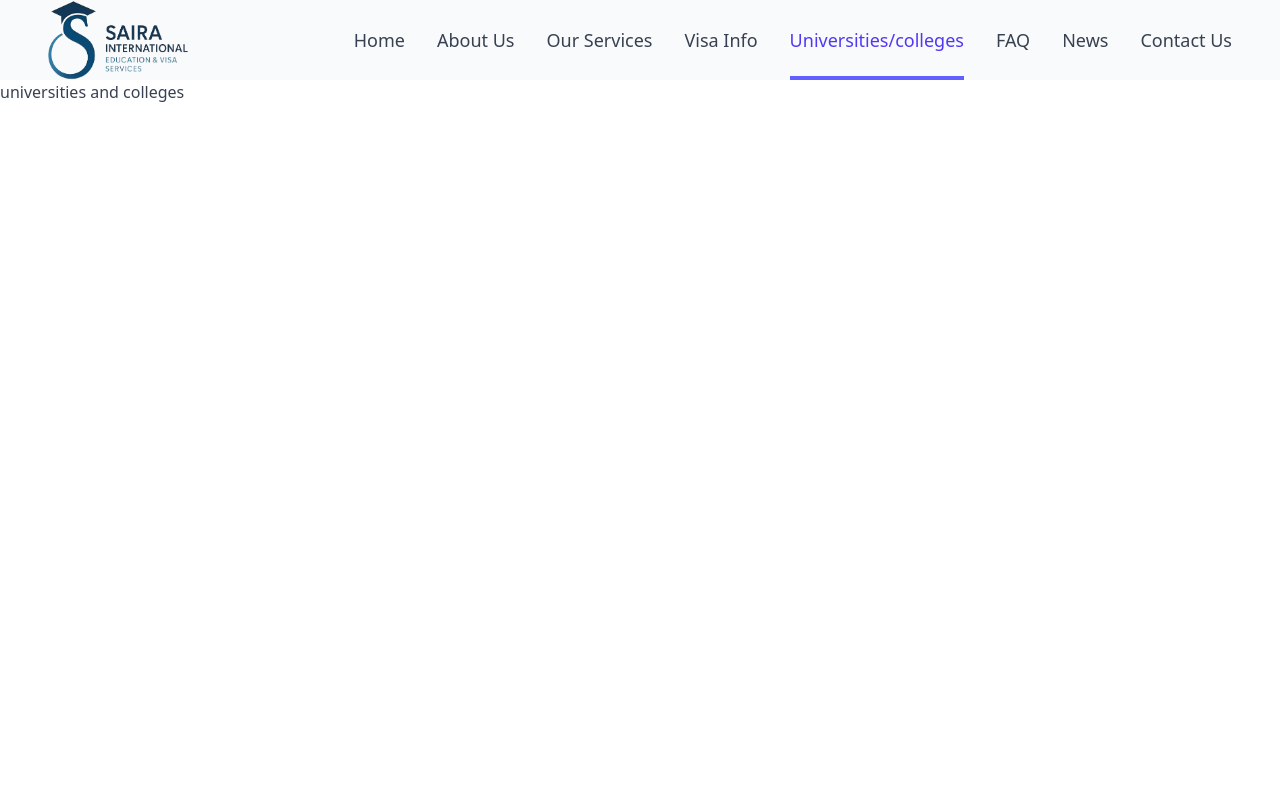
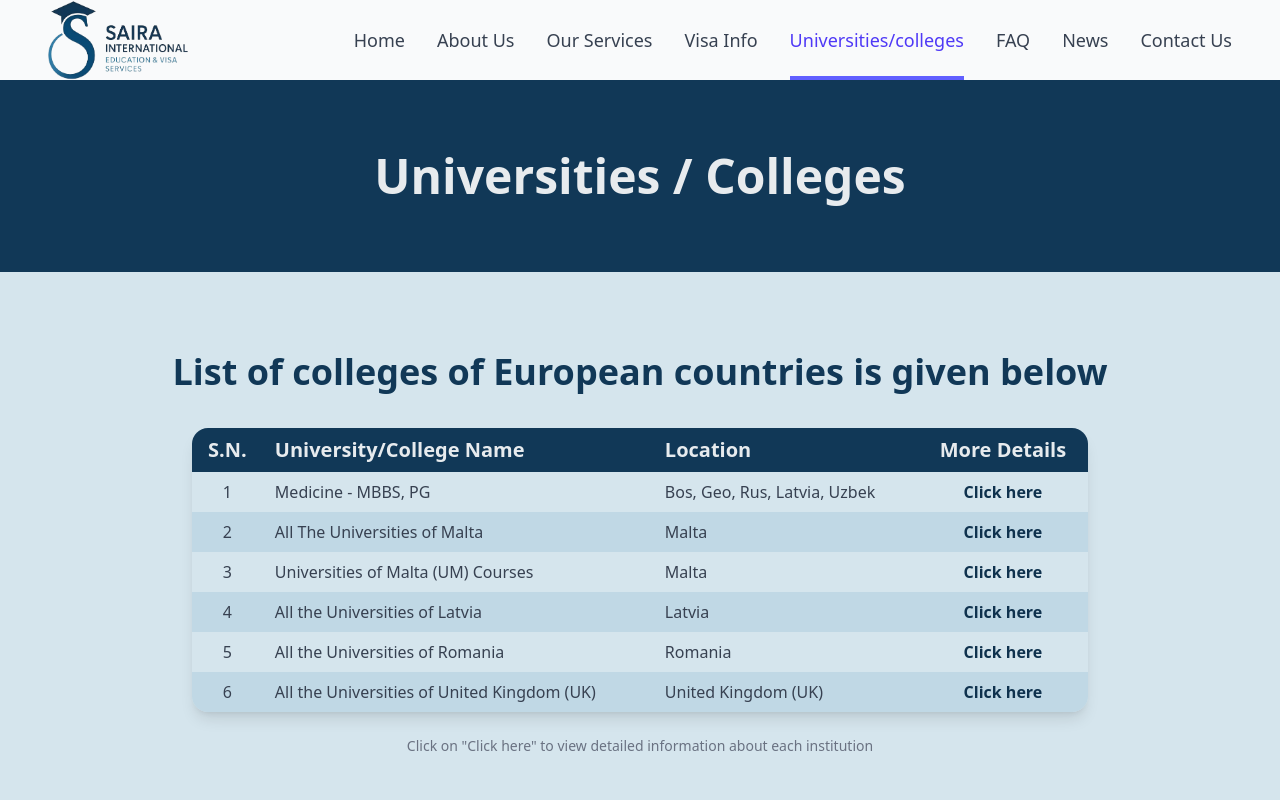
Before and after one commit to chiranjivi2/Saira-International-Frontend, a React (Vite) app: page /universities in a window 1280 px wide. Shown: the top 800 px of the page. Built offline with nearby package versions, Linux system fonts and the light colour scheme.

Commit message:
build universities/colleges page

```diff
--- /dev/null
+++ b/src/features/universities/CollegesList.jsx
@@ -0,0 +1,88 @@
+function CollegesList() {
+  const Colleges = [
+    {
+      name: "Medicine - MBBS, PG",
+      location: "Bos, Geo, Rus, Latvia, Uzbek",
+      link: "https://docs.google.com/spreadsheets/d/1gTzTzDr5B6V0D6Rw5z1A9Rgfv4F54YeH/edit?pli=1&gid=273337086#gid=273337086",
+    },
+    {
+      name: "All The Universities of Malta",
+      location: "Malta",
+      link: "https://docs.google.com/spreadsheets/d/190nWxtj5bYIloVAWvEtsykB70mcgd4XL/edit?gid=898970686#gid=898970686",
+    },
+    {
+      name: "Universities of Malta (UM) Courses",
+      location: "Malta",
+      link: "https://docs.google.com/spreadsheets/d/1fMuG6ILgmVdB6HP9cLN27BvyFCIa4lxa/edit?gid=1587582161#gid=1587582161",
+    },
+    {
+      name: "All the Universities of Latvia",
+      location: "Latvia",
+      link: "https://docs.google.com/spreadsheets/d/145arRI1RSDgpR4wJGRd5ZXu2Yspura3-/edit?gid=15066516#gid=15066516",
+    },
+    {
+      name: "All the Universities of Romania",
+      location: "Romania",
+      link: "https://docs.google.com/spreadsheets/d/1d6rFJwgKv4HwhrbGzR-odJlOmQ68XEVy/edit?gid=826976884#gid=826976884",
+    },
+    {
+      name: "All the Universities of United Kingdom (UK)",
+      location: "United Kingdom (UK)",
+      link: "https://docs.google.com/spreadsheets/d/1kMx85MCQwNlfLH3CwzAwzutUENoEsV1S/edit?gid=779513140#gid=779513140",
+    },
+  ];
+
+  return (
+    <section className=" py-10 sm:py-16 lg:py-20 bg-[var(--color-secondary-50)]">
+      <div className="max-w-6xl mx-auto px-4 sm:px-6 lg:px-10">
+        <h3 className="text-[var(--color-primary-500)] font-semibold text-2xl sm:text-3xl md:text-4xl text-center mb-6 md:mb-9">
+          List of colleges of European countries is given below
+        </h3>
+
+        <div className="overflow-x-auto shadow-lg mx-auto max-w-4xl rounded-2xl">
+          <table className="w-full ">
+            <thead className="text-lg sm:text-xl bg-[var(--color-primary-500)] text-[var(--color-primary-50)]">
+              <tr className="">
+                <th className="cell">S.N.</th>
+                <th className="cell break-all text-left">
+                  University/College Name
+                </th>
+                <th className="cell text-left">Location</th>
+                <th className="cell">More Details</th>
+              </tr>
+            </thead>
+
+            <tbody className="p-15">
+              {Colleges.map((college, i) => {
+                return (
+                  <tr className="even:bg-[var(--color-secondary-100)]">
+                    <td className="cell text-center">{i + 1}</td>
+                    <td className=" cell">{college.name}</td>
+                    <td className="cell ">{college.location}</td>
+                    <td className="cell text-center">
+                      {" "}
+                      <a
+                        target="_blank"
+                        href={college.link}
+                        className="text-[var(--color-primary-600)] font-semibold hover:underline"
+                      >
+                        Click here
+                      </a>{" "}
+                    </td>
+                  </tr>
+                );
+              })}
+            </tbody>
+          </table>
+        </div>
+
+        <p className="text-center text-gray-500 text-sm mt-6">
+          Click on "Click here" to view detailed information about each
+          institution
+        </p>
+      </div>
+    </section>
+  );
+}
+
+export default CollegesList;
--- a/src/index.css
+++ b/src/index.css
@@ -44,3 +44,7 @@
   --color-secondary-850: #1b4a64;
   --color-secondary-900: #173e54;
 }
+
+.cell {
+  @apply px-3 py-2;
+}
--- a/src/pages/Universities.jsx
+++ b/src/pages/Universities.jsx
@@ -1,5 +1,21 @@
+import CollegesList from "../features/universities/CollegesList";
+import Footer from "../ui//Footer";
+
 function Universities() {
-  return <div>universities and colleges</div>;
+  return (
+    <>
+      <section className="bg-[var(--color-primary-500)] text-[var(--color-primary-50)]">
+        <div className="py-18">
+          <h1 className="text-4xl sm:text-5xl text-center font-bold">
+            Universities / Colleges
+          </h1>
+        </div>
+      </section>
+
+      <CollegesList />
+
+      <Footer />
+    </>
+  );
 }
-
 export default Universities;
```
